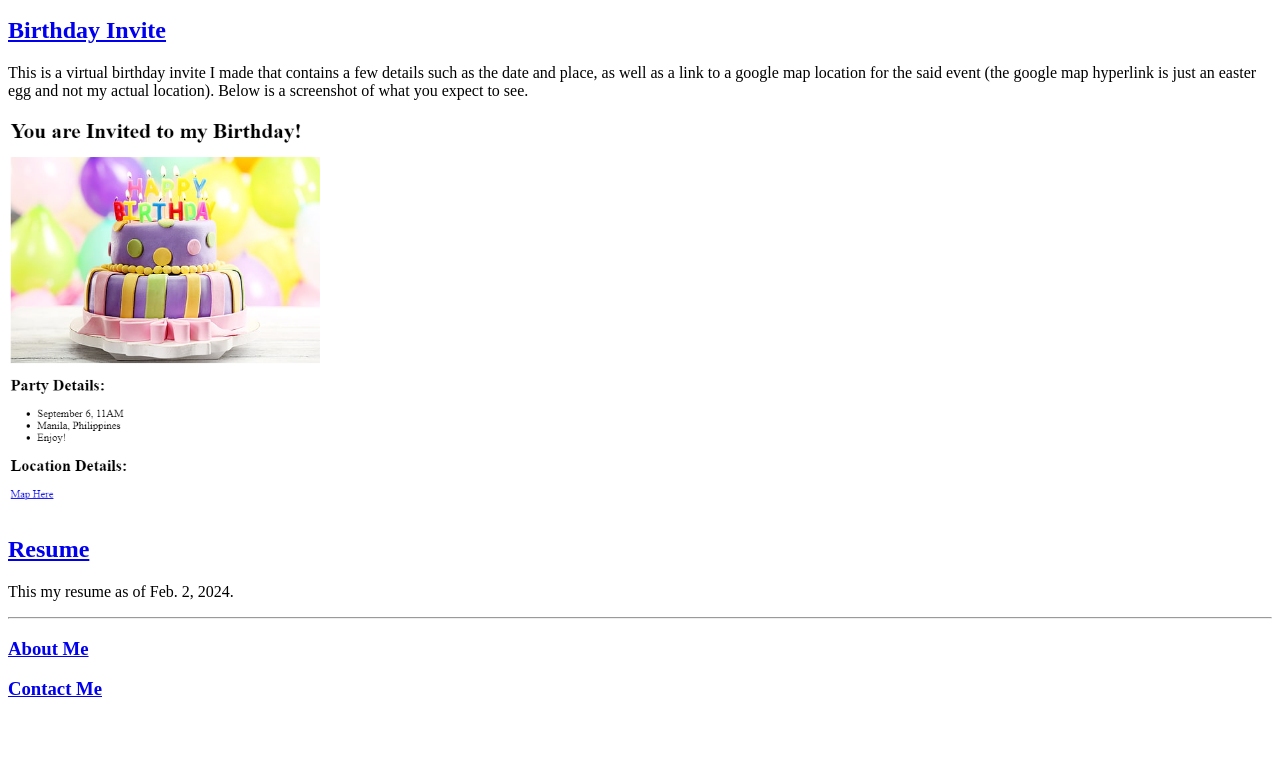
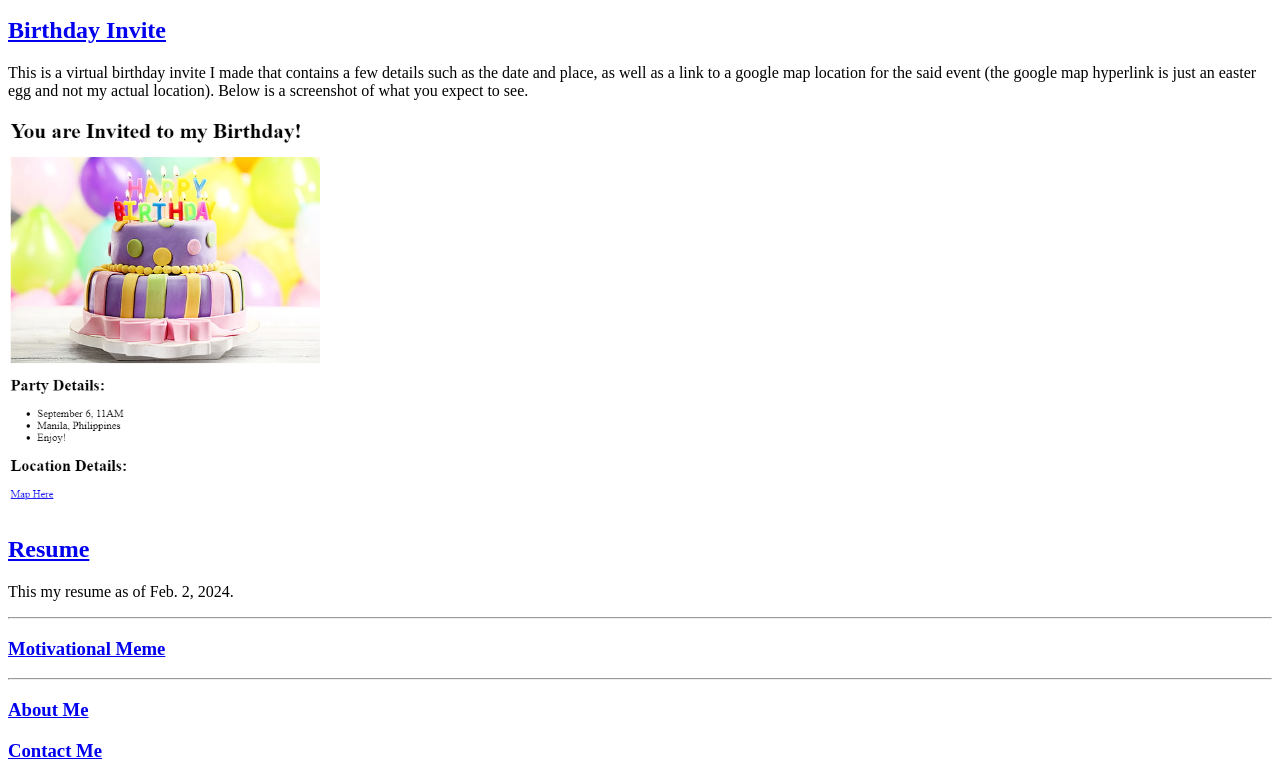
Before and after one commit to Fixalot12/html-portfolio, a plain HTML site: page index.html in a window 1280 px wide. Shown: the part 655-1435 px from the top of the page. Before the commit the page ends 1374 px from the top, so only its background shows below. Drawn offline with Linux system fonts and the light colour scheme.

Commit message:
Update index.html

```diff
--- a/index.html
+++ b/index.html
@@ -24,6 +24,8 @@
         <a href="./public/resume.html"><h2>Resume</h2></a>
         <p>This my resume as of Feb. 2, 2024.</p>
         <hr>
+        <a href="./public/motivationalmeme.html"><h3>Motivational Meme</h3></a>
+        <hr>
         <a href="./public/about.html"><h3>About Me</h3></a>
         <a href="./public/contact.html"><h3>Contact Me</h3></a>
     </body>
```
